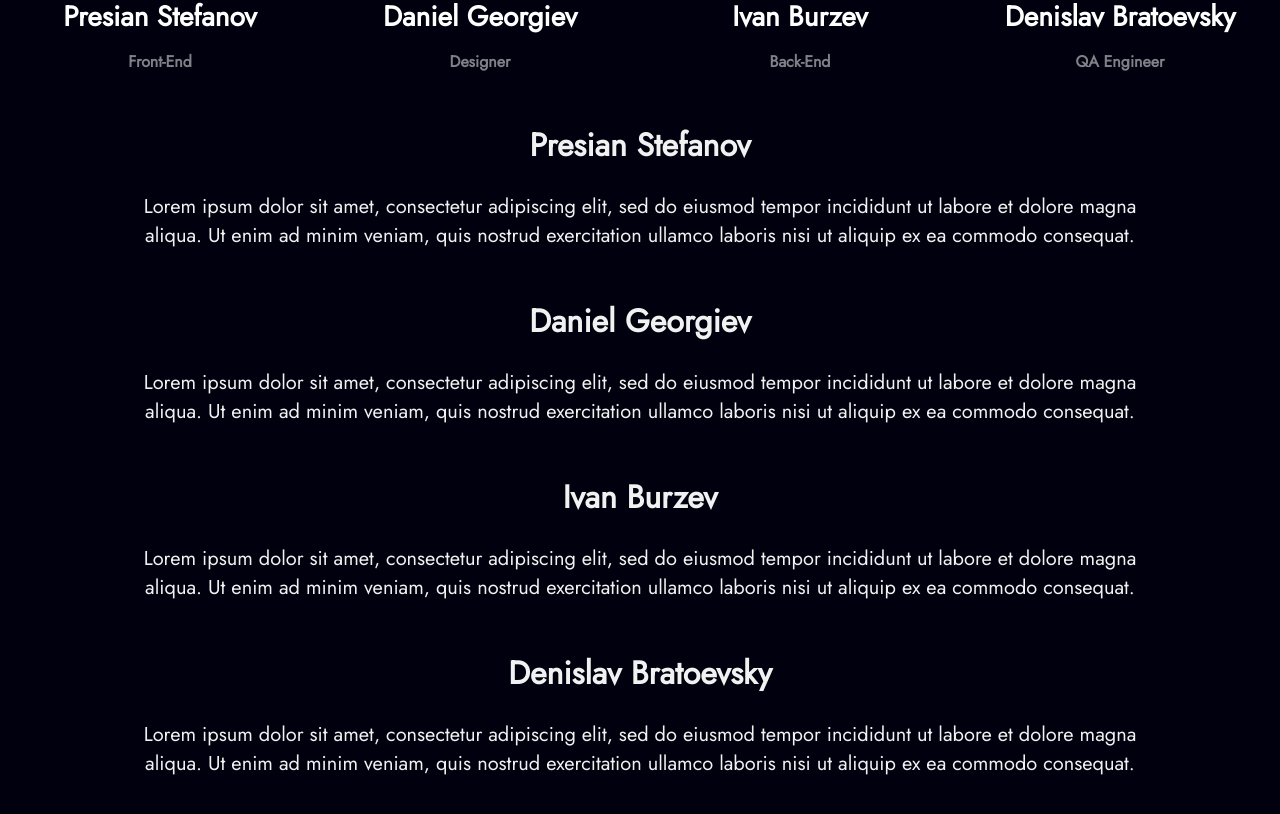
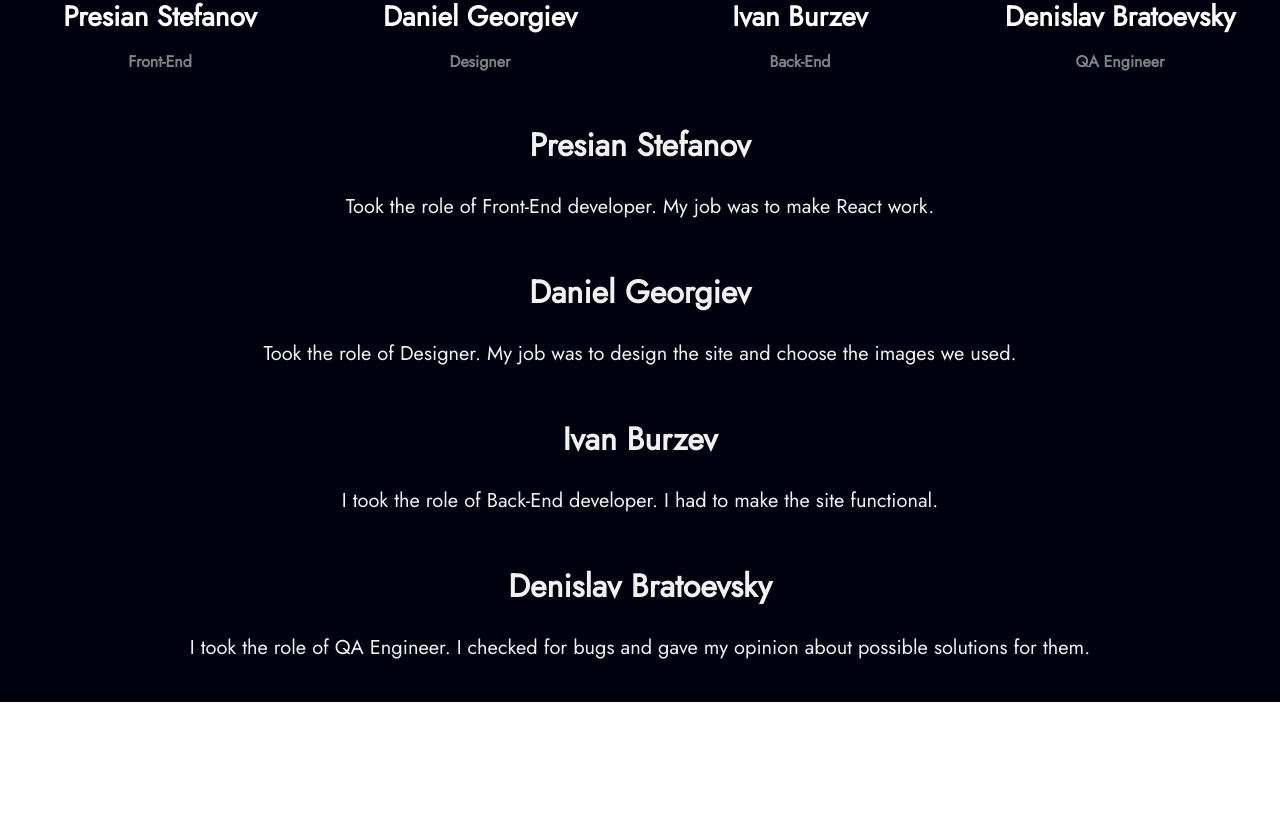
Before and after one commit to IVBarzev19/Aqua-Project, a React (Create React App) app in the folder site/: page /about in a window 1280 px wide. Shown: the part 1382-2196 px from the top of the page. After the commit the page ends 2084 px from the top, so only its background shows below. Built offline with nearby package versions, Linux system fonts and the light colour scheme.

Commit message:
Add description of team

```diff
--- a/site/src/components/About/Team.jsx
+++ b/site/src/components/About/Team.jsx
@@ -34,40 +34,28 @@ const Form = () => {
             <div>
                 <h1>Presian Stefanov</h1>
                 <p>
-                    Lorem ipsum dolor sit amet, consectetur adipiscing elit,
-                    sed do eiusmod tempor incididunt ut labore et dolore magna aliqua.
-                    Ut enim ad minim veniam, quis nostrud exercitation ullamco laboris
-                    nisi ut aliquip ex ea commodo consequat.
+                    Took the role of Front-End developer. My job was to make React work.
                 </p>
             </div>
 
             <div>
                 <h1>Daniel Georgiev</h1>
                 <p>
-                    Lorem ipsum dolor sit amet, consectetur adipiscing elit,
-                    sed do eiusmod tempor incididunt ut labore et dolore magna aliqua.
-                    Ut enim ad minim veniam, quis nostrud exercitation ullamco laboris
-                    nisi ut aliquip ex ea commodo consequat.
+                    Took the role of Designer. My job was to design the site and choose the images we used.
                 </p>
             </div>
 
             <div>
                 <h1>Ivan Burzev</h1>
                 <p>
-                    Lorem ipsum dolor sit amet, consectetur adipiscing elit,
-                    sed do eiusmod tempor incididunt ut labore et dolore magna aliqua.
-                    Ut enim ad minim veniam, quis nostrud exercitation ullamco laboris
-                    nisi ut aliquip ex ea commodo consequat.
+                    I took the role of Back-End developer. I had to make the site functional.
                 </p>
             </div>
 
             <div>
                 <h1>Denislav Bratoevsky</h1>
                 <p>
-                    Lorem ipsum dolor sit amet, consectetur adipiscing elit,
-                    sed do eiusmod tempor incididunt ut labore et dolore magna aliqua.
-                    Ut enim ad minim veniam, quis nostrud exercitation ullamco laboris
-                    nisi ut aliquip ex ea commodo consequat.
+                    I took the role of QA Engineer. I checked for bugs and gave my opinion about possible solutions for them.
                 </p>
             </div>
         </div>
```
